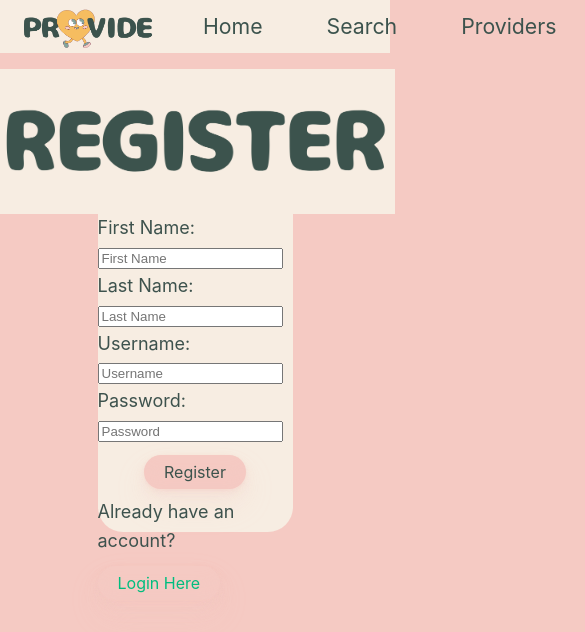
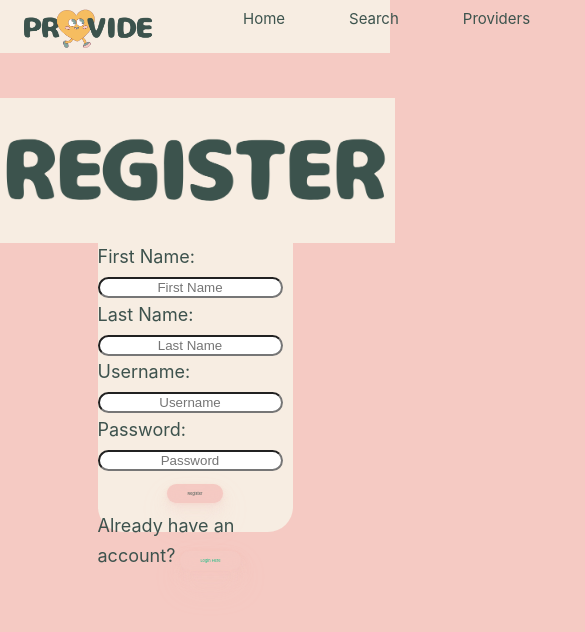
Before and after one commit to WinsEdwards/provide-front-end, a Vue app: page /register in a window 390 px wide. Shown: the top 632 px of the page, 585 px wide, since content can reach past the window. Built offline with nearby package versions, Linux system fonts and the light colour scheme.

Commit message:
updated css for search page and search results list

```diff
--- a/src/App.css
+++ b/src/App.css
@@ -1,8 +1,3 @@
-/* * {
-  /* margin: 0px;
-  padding-top: 0px; */
-  /* border: dashed;  */
-   /* } */
 
 #app {
   margin: 0px;
@@ -11,14 +6,11 @@
   max-height: 100%;
 }
 
-logo {
-  padding-left: 0;
-  margin-left: 0;
-}
 body {
   margin: 0px;
   background-color: #F5CAC3;
 }
+
 header {
     line-height: 2.5;
     display: grid;
@@ -26,12 +18,6 @@ header {
     grid-template-rows: 1fr;
     grid-column-gap: 0px;
     grid-row-gap: 0px;
-    /* display: flex;
-    flex-direction: row;
-    flex-wrap: nowrap;
-    justify-content: left;
-    align-items: left;
-    align-content: left; */
     background-color: #f7ede2;
     width: 100vw;
     max-width: 100%;
@@ -51,12 +37,22 @@ header {
     margin-top: 8px;
   }
 
-  nav {
+  .logo :hover{
+    background-color: #F7EDE2 !important;
+  }
+
+  nav ul{
     display: flex;
     align-items: right;
     font-size: 1.33rem;
     float: right;
   }
+
+  nav ol {
+    display: none;
+    float: right;
+  }
+
 
   nav a {
     display: inline-block;
@@ -69,8 +65,30 @@ header {
     border: 0;
   }
 
+  nav a:hover {
+    background-color: #F28482 !important;
+  }
+
+
+
   /* Optional: Add background color or other styling to the navigation ribbon */
   nav {
     background-color: var(#f7ede2);
     /* Add any other styling you want for the navigation ribbon */
   }
+
+  form input {
+    border-radius: 20px;
+    text-align: center;
+  }
+
+  @media (max-width: 960px) {
+    nav ul     { font-size: smaller; }
+    .home-view-img {display: none;}
+    .home-view-container .everyone-deserves img {width: ;
+    ; }
+    .everyone-deserves .search-bar-container {
+        align-items: flex-start;
+    }
+    .search-form-container {width: 20%;}
+  }
--- a/src/App.vue
+++ b/src/App.vue
@@ -10,10 +10,12 @@ import './App.css'
 
 <template>
   <header>
+    <meta name="viewport" content="width=device-width, initial-scale=1.0">
     <RouterLink to="/"><img alt="Provide logo" class="logo" src="@/assets/images/provide_header_no_bg.png" width="135" height="45" /> </RouterLink>
     <div></div>
     <div class="wrapper">
       <nav>
+        <ul>
           <RouterLink to="/">Home</RouterLink>
           <RouterLink to="/search">Search</RouterLink>
           <RouterLink to="/providers">Providers</RouterLink>
@@ -21,6 +23,7 @@ import './App.css'
           <RouterLink to="/user" v-if="store.isLoggedIn">Account</RouterLink>
           <button v-if="store.isLoggedIn" @click="store.doLogout()"><RouterLink to ="/login">Logout</RouterLink></button>
           <RouterLink to="/login" v-else>Login</RouterLink>
+        </ul>
       </nav>
     </div>
   </header>
--- a/src/assets/base.css
+++ b/src/assets/base.css
@@ -1,53 +1,3 @@
-/* color palette from <https://github.com/vuejs/theme> */
-:root {
-  --vt-c-white: #ffffff;
-  --vt-c-white-soft: #f8f8f8;
-  --vt-c-white-mute: #f2f2f2;
-
-  --vt-c-black: #181818;
-  --vt-c-black-soft: #222222;
-  --vt-c-black-mute: #282828;
-
-  --vt-c-indigo: #2c3e50;
-
-  --vt-c-divider-light-1: rgba(60, 60, 60, 0.29);
-  --vt-c-divider-light-2: rgba(60, 60, 60, 0.12);
-  --vt-c-divider-dark-1: rgba(84, 84, 84, 0.65);
-  --vt-c-divider-dark-2: rgba(84, 84, 84, 0.48);
-
-  --vt-c-text-light-1: var(--vt-c-indigo);
-  --vt-c-text-light-2: rgba(60, 60, 60, 0.66);
-  --vt-c-text-dark-1: var(--vt-c-white);
-  --vt-c-text-dark-2: rgba(235, 235, 235, 0.64);
-}
-
-/* semantic color variables for this project */
-:root {
-  --color-background: var(--vt-c-white);
-  --color-background-soft: var(--vt-c-white-soft);
-  --color-background-mute: var(--vt-c-white-mute);
-
-  --color-border: var(--vt-c-divider-light-2);
-  --color-border-hover: var(--vt-c-divider-light-1);
-
-  --color-heading: var(--vt-c-text-light-1);
-  --color-text: var(--vt-c-text-light-1);
-
-}
-
-@media (prefers-color-scheme: dark) {
-  :root {
-    --color-background: var(--vt-c-black);
-    --color-background-soft: var(--vt-c-black-soft);
-    --color-background-mute: var(--vt-c-black-mute);
-
-    --color-border: var(--vt-c-divider-dark-2);
-    --color-border-hover: var(--vt-c-divider-dark-1);
-
-    --color-heading: var(--vt-c-text-dark-1);
-    --color-text: var(--vt-c-text-dark-2);
-  }
-}
 
 *,
 *::before,
@@ -59,9 +9,6 @@
 
 body {
   min-height: 100vh;
-  color: var(--color-text);
-  background: var(--color-background);
-  transition: color 0.5s, background-color 0.5s;
   line-height: 1.6;
   font-family: Inter, -apple-system, BlinkMacSystemFont, 'Segoe UI', Roboto, Oxygen, Ubuntu,
     Cantarell, 'Fira Sans', 'Droid Sans', 'Helvetica Neue', sans-serif;
--- a/src/assets/home.css
+++ b/src/assets/home.css
@@ -1,11 +1,7 @@
 .home-view-container{
     display: grid;
-    grid-template-columns: .25fr 1fr;
-    grid-template-rows: 1fr;
-    grid-column-gap: 0px;
-    grid-row-gap: 0px;
-    /* float: right;
-    align-items: right; */
+    grid-template-columns: 1fr;
+    grid-template-rows: repeat(2, 1fr);
     margin-right: 0;
     margin-top: 8%;
     /* background-color: #F6BD60; */
@@ -15,6 +11,8 @@
     background-color: #F6BD60;
     padding-top: 0px;
     padding-right: 5%;
+    margin-bottom: 0;
+    height: 60%;
 }
 
 
@@ -44,12 +42,10 @@
 }
 
 .everyone-deserves img {
-    width: 800px;
-    height:250px;
+    width: 60vw;
+    height: 20vw;
     padding-right: 0;
     margin-right: 0;
     float: right;
     margin-top: 3%;
-    max-width: 1000px;
-    max-height: 1000px;
 }
--- a/src/assets/searchbar.css
+++ b/src/assets/searchbar.css
@@ -1,39 +1,44 @@
-.search-bar-container {
+.everyone-deserves .search-bar-container {
     display: flex;
-    flex-direction: column;
     flex-flow: column;
-    align-items: flex-end;
+    align-items: flex-start;
+    width: 50vw;
+
 }
 
 .everyone-deserves .search-form-container {
-    height: 50%;
-    width: 50%;
+    height: 10vw;
+    width: 20vw;
     margin-top: 0;
     text-align: center;
-    margin-right: 10%;
-    margin-bottom: 5%;
-    float: right;
-    justify-content: center;
+    margin-bottom: 10vw;
+    width: fit-content;
+    float: left;
 }
 
-.search-form-container form {
-    display: grid;
-    grid-template-columns: repeat(4, 1fr);
-    grid-column-gap: 20px;
+.everyone-deserves .search-form-container form {
+    display: flex;
+    flex-flow: row;
+    justify-content: space-around;
+    height: fit-content;
     width: fit-content;
-    padding: 15px;
-    background-color: #84A59D;
-    border-color: #F7EDE2;
+    padding: 1vw;
+    background-color: #F7EDE2;
+    border-color: #84A59D;
     border-style: double;
     border-width: 5px;
-    border-radius: 25px;
+    border-radius: 10vw;
+    margin-bottom: 10vw;
     /* box-shadow: 5px 5px ; */
 }
 
-.search-form-container form input {
-    box-shadow: 5px 5px ;
+.everyone-deserves .search-form-container form input {
+    box-shadow: 5px 5px #84A59D;
+    background-color: #F5CAC3;
+    width:80%;
+    box-sizing: border-box;
 }
-.search-form-container form button {
+.everyone-deserves .search-form-container form button {
     margin-top: 20%;
     margin-bottom:20%;
     margin-left: 10px
@@ -42,7 +47,7 @@
 /* CSS */
 .button-33 {
     background-color: rgb(245, 202, 195);
-    border-radius: 100px;
+    border-radius: 100vw;
     box-shadow: rgba(245, 202, 195, .2) 0 -25px 18px -14px inset,rgba(245, 202, 195, .15) 0 1px 2px,rgba(245, 202, 195, .15) 0 2px 4px,rgba(245, 202, 195, .15) 0 4px 8px,rgba(245, 202, 195, .15) 0 8px 16px,rgba(245, 202, 195, .15) 0 16px 32px;
     color: #3c534d;
     cursor: pointer;
@@ -53,7 +58,7 @@
     text-decoration: none;
     transition: all 250ms;
     border: 0;
-    font-size: 16px;
+    font-size: 1vw;
     user-select: none;
     -webkit-user-select: none;
     touch-action: manipulation;
--- /dev/null
+++ b/src/assets/searchview.css
@@ -0,0 +1,88 @@
+/* .search-view-search-bar .search-bar-container {
+    display: flex;
+    flex-direction: column;
+    flex-flow: column;
+    align-items: flex-end;
+} */
+
+.search-view-search-bar .search-form-container {
+    height: 50%;
+    width: 50%;
+    margin: auto;
+    text-align: center;
+    margin-bottom: 5%;
+    float: center;
+    align-content: center;
+}
+
+.search-view-search-bar .search-form-container form {
+    display: grid;
+    grid-template-columns: repeat(4, 1fr);
+    grid-column-gap: 20px;
+    width: fit-content;
+    padding: 15px;
+    background-color: #84A59D;
+    border-color: #F7EDE2;
+    border-style: double;
+    border-width: 5px;
+    border-radius: 25px;
+    text-align: center;
+    background-color: #F7EDE2;
+    border-color: #84A59D;
+    /* box-shadow: 5px 5px ; */
+}
+
+.search-view-search-bar .search-form-container form input {
+    box-shadow: 5px 5px #84A59D;
+    background-color: #F5CAC3;
+}
+.search-view-search-bar .search-form-container form button {
+    margin-top: 20%;
+    margin-bottom:20%;
+    margin-left: 10px
+}
+
+.search-results-list-container {
+    display: flex;
+    flex-direction: row;
+    flex-wrap: wrap;
+    justify-content: center;
+
+}
+
+.single-search-result {
+    float: center;
+    border-style: groove;
+    border-radius: 20px;
+    margin: 20px;
+    padding: 5px;
+    width: 30vw;
+    height: 25vw;
+    background-color: #F7EDE2;
+    /* border: solid #F6BD60 3px; */
+    margin: 10px;
+    padding: 1em;
+    border-radius: 15px;
+
+}
+
+.single-search-result h2 {
+    font-size: 2vw;
+    color: #3c534d;
+}
+.single-search-result h2:hover {
+    color: #84A59D;
+}
+
+
+.single-search-result p {
+    font-size: 1.5vw;
+    color: #F28482;
+}
+
+
+@media (max-width: 960px) {
+    .search-results-list-container {
+        flex-direction: column;
+    }
+}
--- a/src/components/SearchBar.vue
+++ b/src/components/SearchBar.vue
@@ -3,6 +3,7 @@ import { store } from '../store';
 import { RouterLink, useRouter} from 'vue-router'
 import '../assets/home.css'
 import '../assets/searchbar.css'
+import '../assets/searchview.css'
 
 const router = useRouter()
 const searchData = {
@@ -53,10 +54,15 @@ const handleClick = (provider) => {
             </form>
         </div>
         <div>
-        <div class="search-results-list-container" v-for="provider in store.currentProvidersList">
-            <p><RouterLink to="/providers/provider" @click="handleClick(provider)">{{  provider.first_name }} {{ provider.last_name }}</RouterLink> {{ provider.provider_type }}</p>
-            <p>{{ provider.address_1 }} {{ provider.city }} {{ provider.state }} {{ provider.zipCode}}</p>
-            <p>{{ provider.telephone_number }}</p>
+        <div class="search-results-list-container">
+            <div class="single-search-result"  v-for="provider in store.currentProvidersList">
+                <p><RouterLink to="/providers/provider" @click="handleClick(provider)"><h2>{{  provider.first_name }} {{ provider.last_name }}</h2></RouterLink> {{ provider.provider_type }}</p>
+                <br>
+                <p>{{ provider.address_1 }}</p>
+                <p>{{ provider.city }} {{ provider.state }} {{ provider.zipCode}}</p>
+                <br>
+                <p>{{ provider.telephone_number }}</p>
+            </div>
         </div>
         </div>
 
--- a/src/components/UserLogin.vue
+++ b/src/components/UserLogin.vue
@@ -49,7 +49,7 @@ const doLogin = (userData) => {
                 Login
             </button>
 
-            <p class="toggle-prompt">Don't have an account? <button class="button-33"><RouterLink to="/register">Register Here</RouterLink></button></p>
+            <p class="toggle-prompt login">Don't have an account? <button class="button-33"><RouterLink to="/register">Register Here</RouterLink></button></p>
 
             <p v-if="store.isResponseVisible" class="error-message"> {{ store.responseMessage }}</p>
         </form>
--- a/src/views/HomeView.vue
+++ b/src/views/HomeView.vue
@@ -7,7 +7,6 @@ import '../assets/searchbar.css'
 <template>
   <main class="home-view-container">
     <img class="home-view-img" src="../assets/images/Three friends of varying genders taking a selfie in a park 2.jpg">
-    <div></div>
     <div class="everyone-deserves">
       <img class="everyone-deserves-img" src="../assets/images/everyonedeserves-final.png">
       <SearchBar class="home-view-search-bar"></SearchBar>
--- a/src/views/SearchView.vue
+++ b/src/views/SearchView.vue
@@ -1,11 +1,11 @@
 <script setup>
 import SearchBar from '../components/SearchBar.vue'
+import '../assets/searchview.css'
 </script>
 
 <template>
     <main>
-        <h1>Search for a provider here:</h1>
-        <SearchBar key="searchPage"></SearchBar>
+        <SearchBar class="search-view-search-bar" key="searchPage"></SearchBar>
     </main>
 </template>
 
```
Lines whose indentation alone changed are shown as unchanged.
